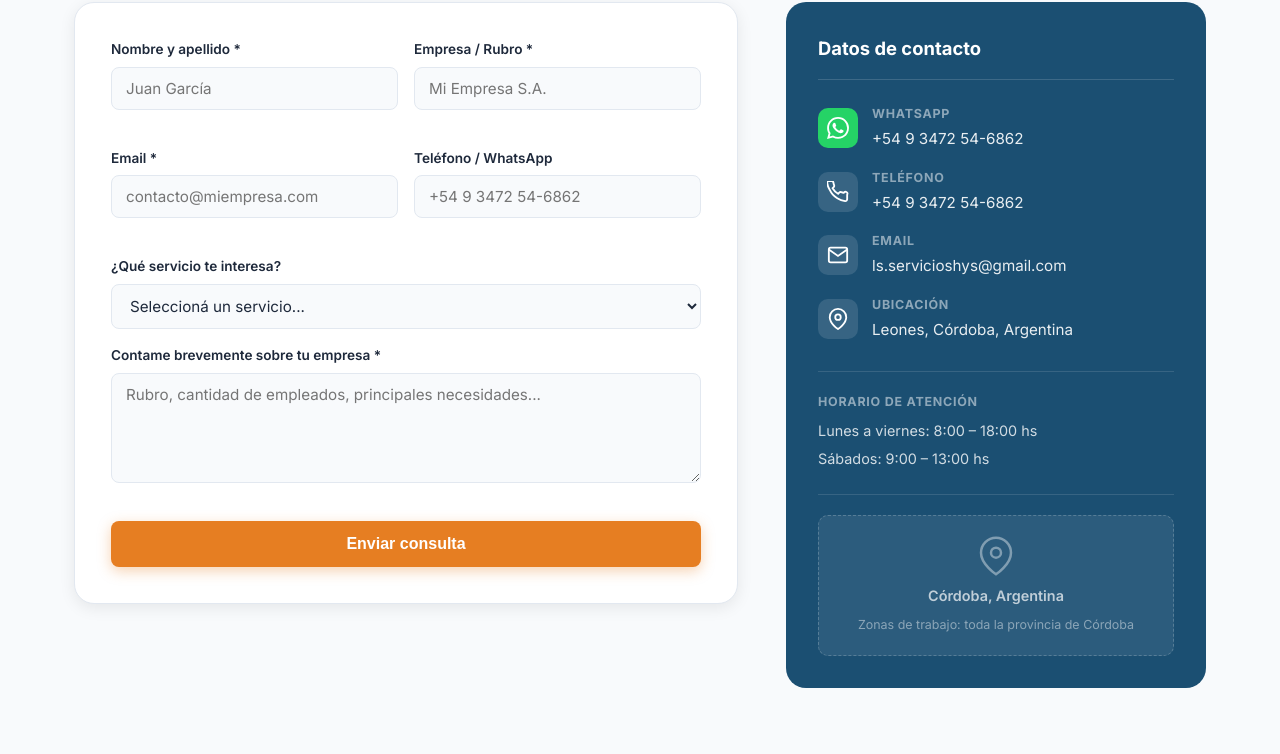
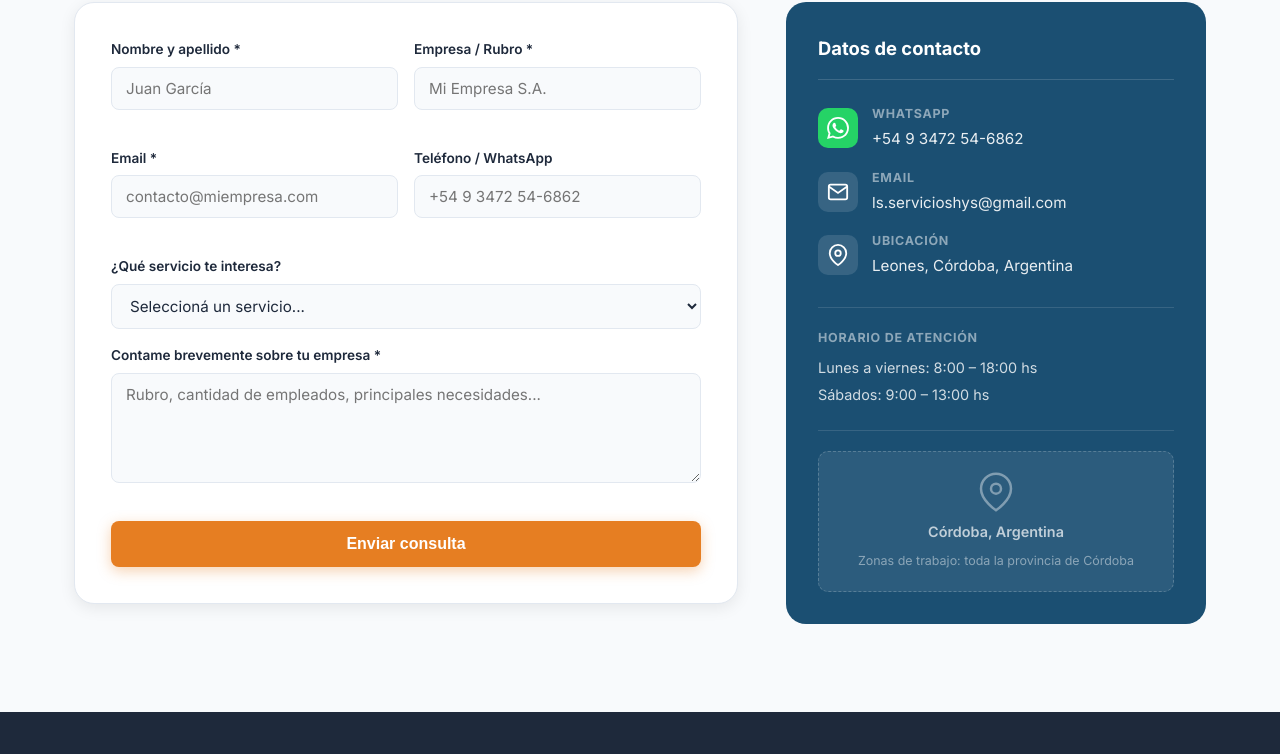
Before and after one commit to gianserassio/Web-Lucas, a website: page index.html in a window 1280 px wide. Shown: the part 8501-9255 px from the top of the page. Drawn offline with Linux system fonts and the light colour scheme.

Commit message:
Eliminar teléfono de datos de contacto, dejar solo WhatsApp
Co-Authored-By: Claude Sonnet 4.6 <noreply@anthropic.com>

```diff
--- a/index.html
+++ b/index.html
@@ -729,15 +729,6 @@
               </li>
               <li>
                 <div class="contacto-info__icon">
-                  <svg width="22" height="22" viewBox="0 0 24 24" fill="none" stroke="currentColor" stroke-width="2"><path d="M22 16.92v3a2 2 0 01-2.18 2 19.79 19.79 0 01-8.63-3.07A19.5 19.5 0 013.07 9.77 19.79 19.79 0 01.07 1.18 2 2 0 012.03 0h3a2 2 0 012 1.72c.127.96.361 1.903.7 2.81a2 2 0 01-.45 2.11L6.09 7.91a16 16 0 006 6l1.27-1.27a2 2 0 012.11-.45c.907.339 1.85.573 2.81.7A2 2 0 0122 14.92v2z"/></svg>
-                </div>
-                <div>
-                  <strong>Teléfono</strong>
-                  <a href="tel:+5493472546862">+54 9 3472 54-6862</a>
-                </div>
-              </li>
-              <li>
-                <div class="contacto-info__icon">
                   <svg width="22" height="22" viewBox="0 0 24 24" fill="none" stroke="currentColor" stroke-width="2"><path d="M4 4h16c1.1 0 2 .9 2 2v12c0 1.1-.9 2-2 2H4c-1.1 0-2-.9-2-2V6c0-1.1.9-2 2-2z"/><polyline points="22,6 12,13 2,6"/></svg>
                 </div>
                 <div>
```
